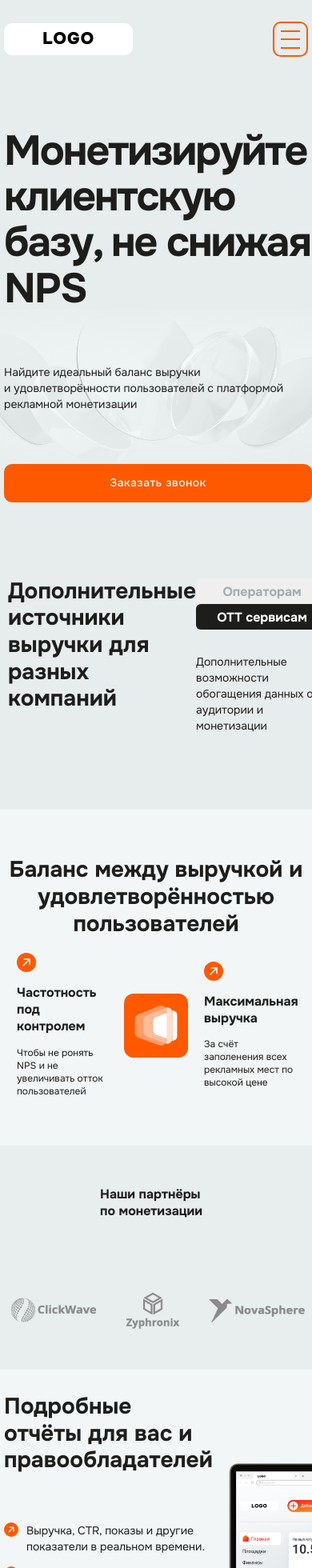
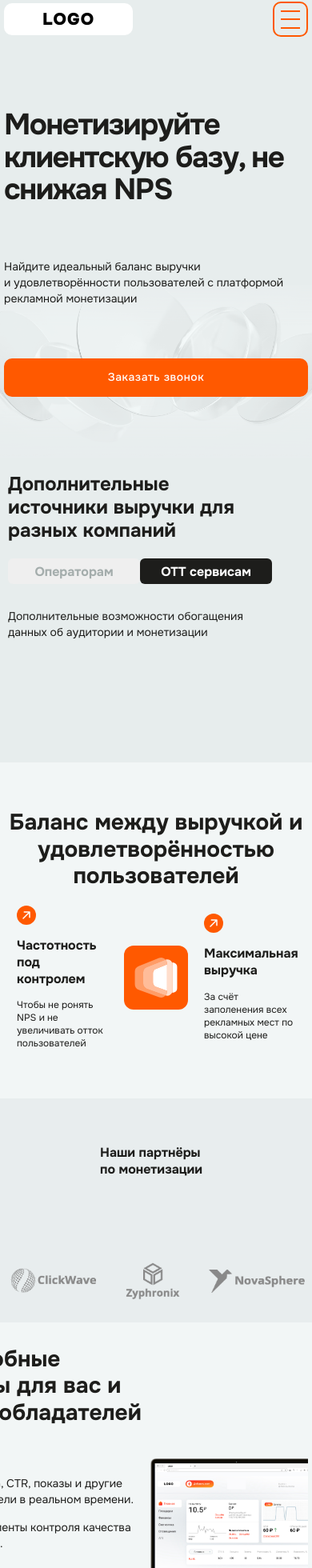
Before and after one commit to Tabarzin/getshop, a Next.js app in the folder getshop/: page / in a window 390 px wide. Shown: the part 23-1983 px from the top of the page at 80% size. Built offline with nearby package versions, Linux system fonts and the light colour scheme.

Commit message:
feat: add hovers

```diff
--- a/getshop/src/components/Button/Button.module.css
+++ b/getshop/src/components/Button/Button.module.css
@@ -2,10 +2,13 @@
   border-radius: 10px;
   border: none;
   padding: 12px 40px;
-
   height: 48px;
   cursor: pointer;
-  transition: background-color 0.3s ease;
+  transition:
+    background-color 0.3s ease,
+    color 0.3s ease,
+    transform 0.2s ease,
+    box-shadow 0.3s ease;
 
   font-family: var(--font-primary);
   font-weight: 500;
@@ -20,7 +23,26 @@
   color: var(--white);
 }
 
+.orange:hover {
+  background-color: var(--white);
+  color: var(--orange);
+  transform: translateY(-2px);
+  box-shadow: 0 4px 8px rgba(0, 0, 0, 0.1);
+}
+
 .secondary {
   background-color: var(--black);
   color: var(--white);
 }
+
+.secondary:hover {
+  background-color: var(--white);
+  color: var(--black);
+  transform: translateY(-2px);
+  box-shadow: 0 4px 8px rgba(0, 0, 0, 0.1);
+}
+
+.button:active {
+  transform: translateY(0);
+  box-shadow: none;
+}
--- a/getshop/src/components/Header/Header.module.css
+++ b/getshop/src/components/Header/Header.module.css
@@ -5,7 +5,7 @@
   max-width: 1220px;
   width: 100%;
   margin: 0 auto;
-  padding-top: 45px;
+  padding-top: 20px;
 }
 
 .nav {
@@ -23,6 +23,12 @@
   color: var(--black);
   display: flex;
   gap: 64px;
+  transition: color 0.3s ease;
+}
+
+.nav_items li:hover {
+  color: var(--orange);
+  transform: scale(1.05);
 }
 
 @media (max-width: 768px) {
--- a/getshop/src/components/Hero/Hero.module.css
+++ b/getshop/src/components/Hero/Hero.module.css
@@ -3,6 +3,7 @@
   flex-direction: column;
   align-items: flex-start;
   max-width: 1220px;
+  width: 100%;
   margin: 0 auto;
   gap: 65px;
 }
@@ -22,7 +23,8 @@
   font-size: 24px;
   line-height: 133%;
   color: var(--black);
-  width: 626px;
+  max-width: 626px;
+  width: 100%;
 }
 
 @media (max-width: 768px) {
@@ -39,7 +41,13 @@
   .hero_text {
     font-size: 14px;
     line-height: 143%;
-    width: 385px;
+    max-width: 385px;
+  }
+}
+
+@media (max-width: 403px) {
+  .hero_title {
+    font-size: 37px;
   }
 }
 
--- a/getshop/src/components/Logo/Logo.module.css
+++ b/getshop/src/components/Logo/Logo.module.css
@@ -2,24 +2,36 @@
   border-radius: 10px;
   width: 161px;
   height: 40px;
-  background-color: #fff;
+  background-color: var(--white);
   display: flex;
   align-items: center;
   justify-content: center;
+  transition:
+    background-color 0.3s ease,
+    transform 0.2s ease;
 }
 
+.logo:hover {
+  background-color: var(--orange);
+  transform: translateY(-2px);
+  box-shadow: 0 4px 8px rgba(0, 0, 0, 0.1);
+}
 .logo_text {
   font-family: var(--font-primary);
 
   font-weight: 900;
   font-size: 21px;
-  line-height: 171%;
+
   letter-spacing: 0.04em;
   text-align: center;
   color: black;
   text-transform: uppercase;
+  transition: color 0.3s ease;
 }
 
+.logo:hover .logo_text {
+  color: var(--white);
+}
 @media (max-width: 320px) {
   .logo {
     width: 115px;
--- a/getshop/src/components/Partners/Partners.module.css
+++ b/getshop/src/components/Partners/Partners.module.css
@@ -10,6 +10,7 @@
   justify-content: space-around;
   max-width: 1220px;
   width: 100%;
+  height: 300px;
   margin: 0 auto;
 }
 .partners_title {
--- a/getshop/src/components/Reports/Reports.js
+++ b/getshop/src/components/Reports/Reports.js
@@ -41,13 +41,13 @@ const Reports = () => {
           </ul>
           <Button color="secondary">Заказать звонок</Button>
         </div>
-        <Image src={laptop} alt="Laptop Logo" className={styles.laptop} />
-        <Image
-          src={laptop_320}
-          alt="Laptop Small Logo"
-          className={styles.laptop_320}
-        />
       </div>
+      <Image src={laptop} alt="Laptop Logo" className={styles.laptop} />
+      <Image
+        src={laptop_320}
+        alt="Laptop Small Logo"
+        className={styles.laptop_320}
+      />
     </section>
   );
 };
--- a/getshop/src/components/Reports/Reports.module.css
+++ b/getshop/src/components/Reports/Reports.module.css
@@ -1,6 +1,6 @@
 .reports_wrapper {
   background: var(--gray04);
-  height: 650px;
+  height: 46.5rem;
   display: flex;
   align-items: center;
   justify-content: flex-end;
@@ -9,6 +9,7 @@
 .reports {
   display: flex;
   align-items: center;
+  justify-content: space-between;
 }
 
 .reports_text_block {
@@ -16,7 +17,7 @@
   flex-direction: column;
   justify-content: space-between;
   align-items: flex-start;
-  max-width: 640px;
+  max-width: 480px;
   height: 440px;
 }
 
@@ -69,20 +70,16 @@
 
   .reports_title {
     font-size: 28px;
+    width: 16.25rem;
   }
 
   .reports_text_block {
-    width: 335px;
+    max-width: 335px;
   }
 
   .list {
     font-size: 14px;
     line-height: 143%;
-  }
-
-  .laptop {
-    width: 399px;
-    height: 266px;
   }
 
   .arrowIcon {
@@ -91,10 +88,15 @@
   }
 }
 
+@media (max-width: 607px) {
+}
+
 @media (max-width: 320px) {
   .reports_wrapper {
     height: 760px;
+    flex-direction: column;
   }
+
   .reports {
     width: 288px;
     flex-direction: column;
--- a/getshop/src/components/Tabs/Tabs.module.css
+++ b/getshop/src/components/Tabs/Tabs.module.css
@@ -1,5 +1,6 @@
 .tabs_container {
   width: 100%;
+  height: 10rem;
   display: flex;
   flex-direction: column;
   gap: 30px;
@@ -49,6 +50,12 @@
   }
 }
 
+@media (max-width: 424px) {
+  .tab_content {
+    max-width: 305px;
+  }
+}
+
 @media (max-width: 320px) {
   .tabs_container {
     width: 288px;
--- a/getshop/src/components/TabsBlock/TabsBlock.module.css
+++ b/getshop/src/components/TabsBlock/TabsBlock.module.css
@@ -28,6 +28,20 @@
   }
 }
 
+@media (max-width: 424px) {
+  .tabsblock {
+    max-width: 288px;
+    flex-direction: column;
+    gap: 20px;
+    margin: inherit;
+  }
+
+  .tabsblock_text {
+    font-size: 24px;
+    width: 290px;
+  }
+}
+
 @media (max-width: 320px) {
   .tabsblock {
     max-width: 288px;
```
